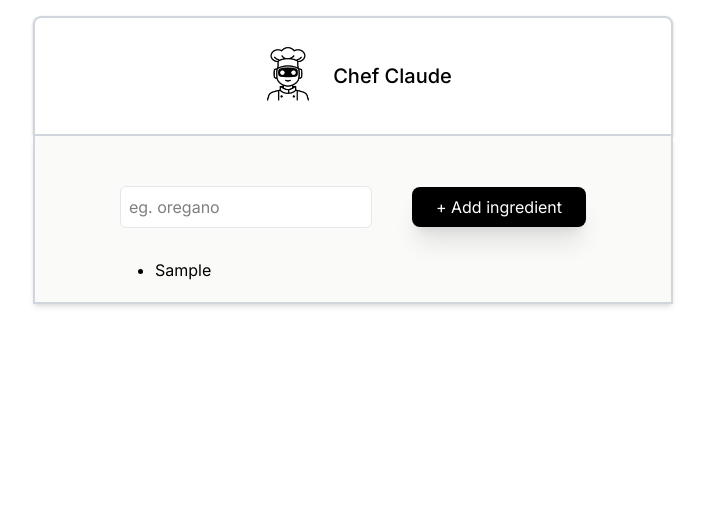
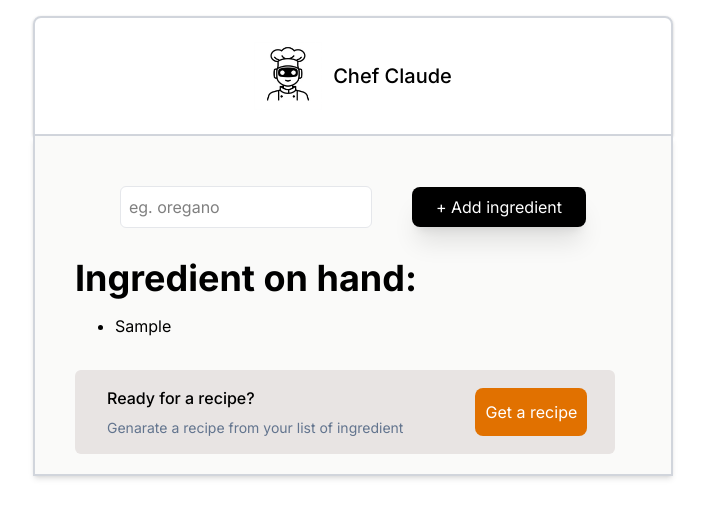
Before and after one commit to DileepaPRA/Chef-Claude, a React (Vite) app in the folder chef-claude/: page / in a window 1280 px wide. Both pictures are taken after typing "Sample" into the empty fields and a click on the button "+ Add ingredient". Shown: the top 518 px of the page, without its empty margins (287-992 px from the left). Built offline with nearby package versions, Linux system fonts and the light colour scheme.

Commit message:
feat: restructure ingredient display and add recipe suggestion section

```diff
--- a/chef-claude/src/MainCompoent.jsx
+++ b/chef-claude/src/MainCompoent.jsx
@@ -26,9 +26,17 @@ function MainCompoent() {
             />
             <button className="bg-black text-white py-2 px-6 rounded-lg shadow-xl">+ Add ingredient</button>
         </form>
-        <ul className="ml-30 list-disc">
-            {ingredientListItems}
-        </ul>
+        {ingredients.length > 0 && <section className="ml-10">
+            <h2 className="text-4xl font-bold mb-4">Ingredient on hand:</h2>
+            <ul className="list-disc mb-4 gap-2 ml-10 mb-8" aria-live="poite">{ingredientListItems}</ul>
+            <div className="bg-taupe-200 w-[540px] rounded-md flex items-center p-4">
+                <div className="ml-4">
+                    <h3 className="font-medium mb-2">Ready for a recipe?</h3>
+                    <p className="text-sm text-slate-500">Genarate a recipe from your list of ingredient</p>
+                </div>
+                <button className="bg-amber-600 text-white px-2 rounded-lg ml-18 w-28 h-12">Get a recipe</button>
+            </div>
+        </section>}
     </main>
   )
 }
```
